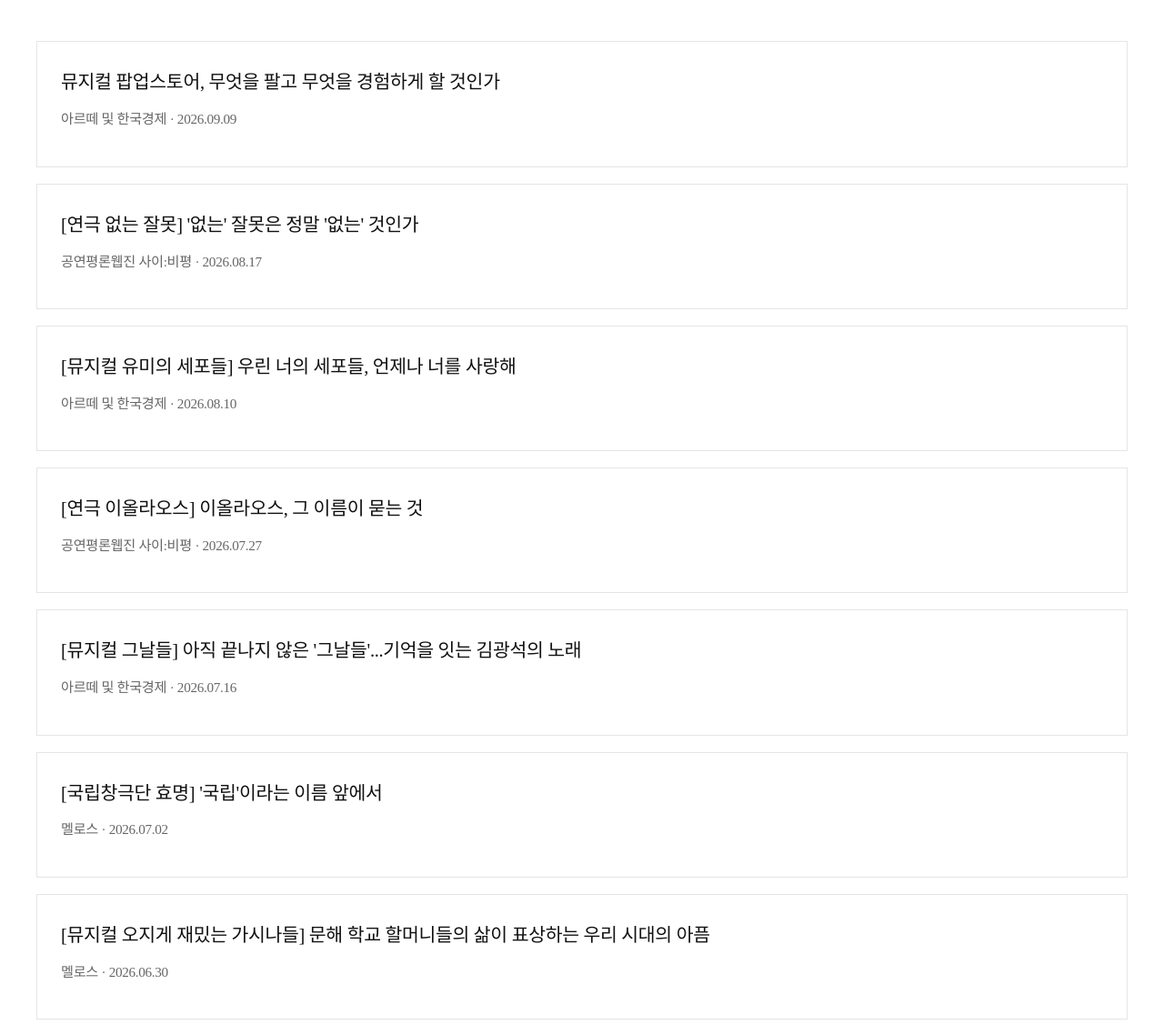
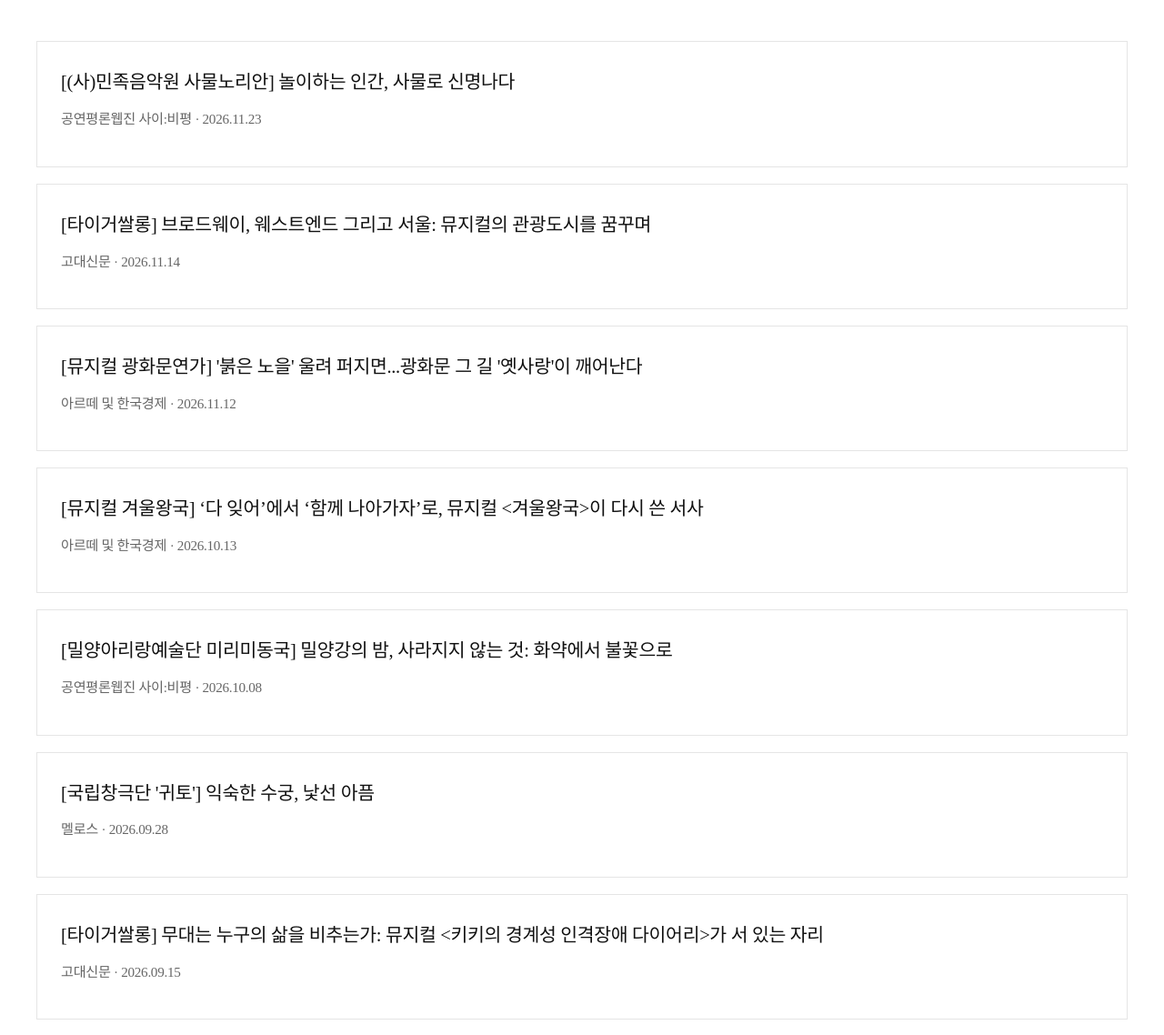
Before and after one commit to charlottekim59/my-portfolio, a plain HTML site: page critics.html in a window 1280 px wide. Shown: the part 253-1391 px from the top of the page at 91% size. Drawn offline with Linux system fonts and the light colour scheme.

Commit message:
Update critics.html

```diff
--- a/critics.html
+++ b/critics.html
@@ -33,6 +33,72 @@
         </div>
 
         <div class="list-wrap">
+
+			<article class="feature">
+             <div class="item-title">
+  <a href="https://saicriticism.com/%eb%86%80%ec%9d%b4%ed%95%98%eb%8a%94-%ec%9d%b8%ea%b0%84-%ec%82%ac%eb%ac%bc%eb%a1%9c-%ec%8b%a0%eb%aa%85-%eb%82%98%eb%8b%a4-%ec%82%ac%eb%af%bc%ec%a1%b1%ec%9d%8c%ec%95%85%ec%9b%90-%ec%82%ac/">
+  [(사)민족음악원 사물노리안] 놀이하는 인간, 사물로 신명나다
+  </a>
+</div>
+            <div class="meta">공연평론웹진 사이:비평 · 2026.11.23</div>
+          </article>
+
+
+			<article class="feature">
+             <div class="item-title">
+  <a href="https://www.kunews.ac.kr/news/articleView.html?idxno=51799">
+  [타이거쌀롱] 브로드웨이, 웨스트엔드 그리고 서울: 뮤지컬의 관광도시를 꿈꾸며
+  </a>
+</div>
+            <div class="meta">고대신문 · 2026.11.14</div>
+          </article>
+
+			<article class="feature">
+             <div class="item-title">
+  <a href="https://www.arte.co.kr/stage/theme/13969">
+  [뮤지컬 광화문연가] '붉은 노을' 울려 퍼지면...광화문 그 길 '옛사랑'이 깨어난다
+  </a>
+</div>
+            <div class="meta">아르떼 및 한국경제 · 2026.11.12</div>
+          </article>
+
+<article class="feature">
+             <div class="item-title">
+  <a href="https://www.arte.co.kr/stage/theme/13608">
+  [뮤지컬 겨울왕국] ‘다 잊어’에서 ‘함께 나아가자’로, 뮤지컬 <겨울왕국>이 다시 쓴 서사
+  </a>
+</div>
+            <div class="meta">아르떼 및 한국경제 · 2026.10.13</div>
+          </article>
+
+<article class="feature">
+             <div class="item-title">
+  <a href="https://saicriticism.com/%ea%b5%ad%ec%95%85-%eb%af%b8%eb%a6%ac%eb%af%b8%eb%8f%99%ea%b5%ad/">
+  [밀양아리랑예술단 미리미동국] 밀양강의 밤, 사라지지 않는 것: 화약에서 불꽃으로
+  </a>
+</div>
+            <div class="meta">공연평론웹진 사이:비평 · 2026.10.08</div>
+          </article>
+
+
+				<article class="feature">
+             <div class="item-title">
+  <a href="https://m.blog.naver.com/yeonju_critic/224425150815">
+  [국립창극단 '귀토'] 익숙한 수궁, 낯선 아픔
+  </a>
+</div>
+            <div class="meta">멜로스 · 2026.09.28</div>
+          </article>
+
+			<article class="feature">
+             <div class="item-title">
+  <a href="https://www.kunews.ac.kr/news/articleView.html?idxno=51412">
+  [타이거쌀롱] 무대는 누구의 삶을 비추는가: 뮤지컬 <키키의 경계성 인격장애 다이어리>가 서 있는 자리
+  </a>
+</div>
+            <div class="meta">고대신문 · 2026.09.15</div>
+          </article>
+
 
 <article class="feature">
              <div class="item-title">
```
